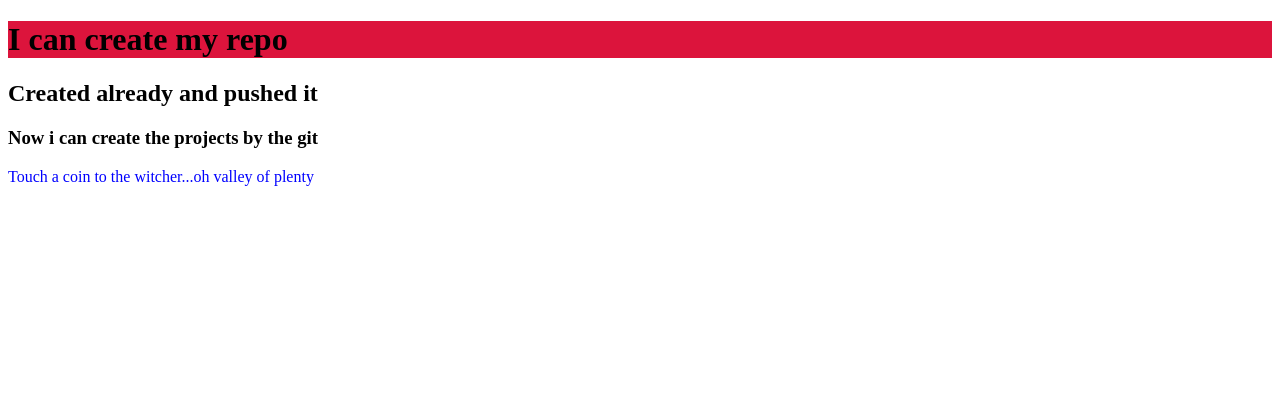
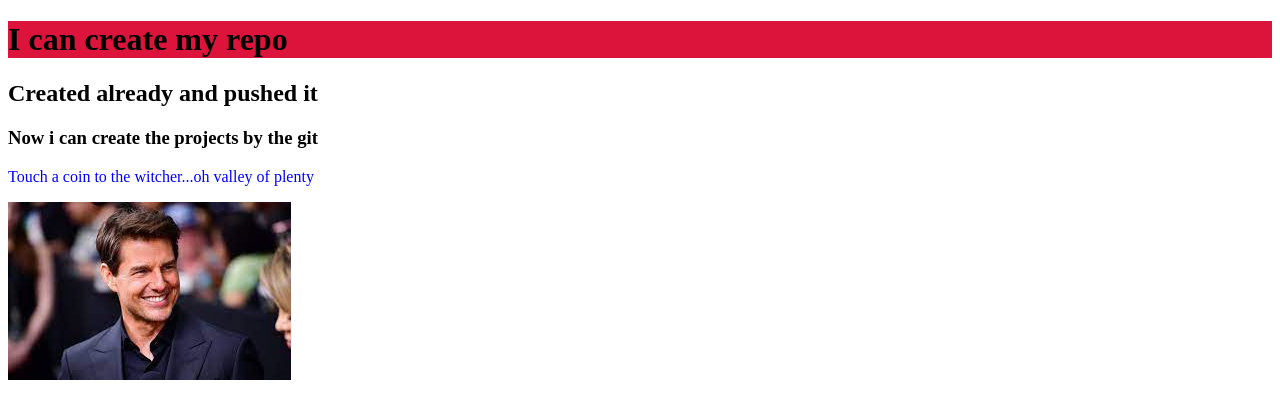
Before and after one commit to SumitHD-007/my-second-repo, a plain HTML site: page index.html in a window 1280 px wide. Drawn offline with Linux system fonts and the light colour scheme.

Commit message:
image added

```diff
--- a/index.html
+++ b/index.html
@@ -12,5 +12,6 @@
     <h2> Created already and pushed it </h2>
     <h3> Now i can create the projects by the git </h3>
     <p> Touch a coin to the witcher...oh valley of plenty </p>
+    <img src="tom.png" alt="">
 </body>
 </html>
```
Also changed, not shown: ariana.png (added), leo.png (added), tom.png (added).
